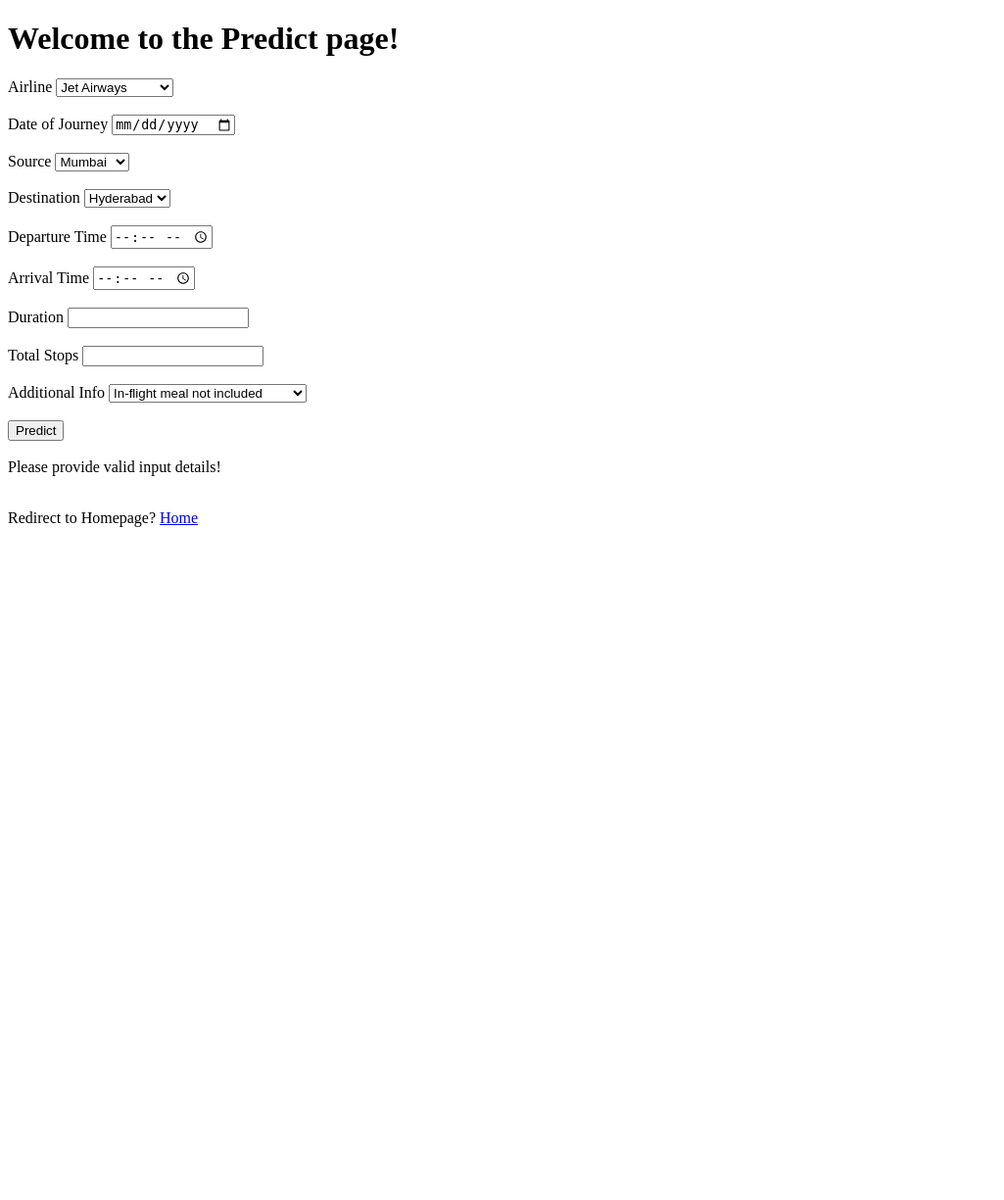
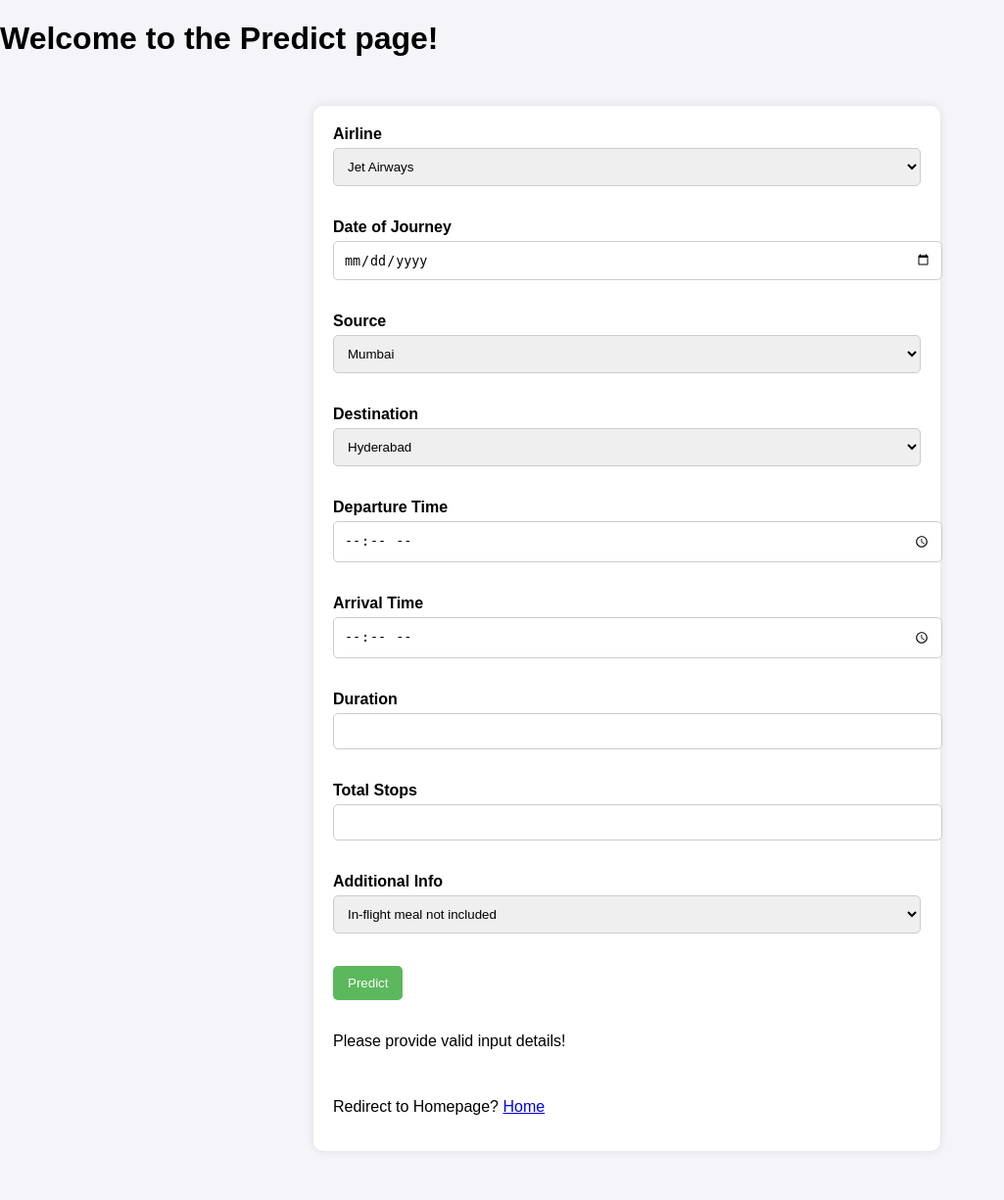
Before and after one commit to affanm16/flask-ml-project, a Flask app: page /predict in a window 1280 px wide. Shown: the whole page at 98% size, without its empty margins (0-1025 px from the left). Before the commit the page ends 538 px from the top, so only its background shows below. Run offline with Flask 3, Linux system fonts and the light colour scheme; parts of the project's set-up code (start-up, migrations or seed data) failed here and were passed over.

Commit message:
adding styling to the app

```diff
--- /dev/null
+++ b/static/styles/style.css
@@ -0,0 +1,56 @@
+/* styles.css */
+
+body {
+    font-family: Arial, sans-serif;
+    background-color: #f4f4f9;
+    margin: 0;
+    padding: 0;
+}
+
+form {
+    max-width: 600px;
+    margin: 50px auto;
+    padding: 20px;
+    background: #fff;
+    border-radius: 10px;
+    box-shadow: 0 0 10px rgba(0, 0, 0, 0.1);
+}
+
+form div {
+    margin-bottom: 15px;
+}
+
+form label {
+    display: block;
+    margin-bottom: 5px;
+    font-weight: bold;
+}
+
+form input[type="text"],
+form input[type="date"],
+form input[type="time"],
+form select,
+form input[type="number"] {
+    width: 100%;
+    padding: 10px;
+    border: 1px solid #ccc;
+    border-radius: 5px;
+}
+
+form input[type="submit"] {
+    background: #5cb85c;
+    color: white;
+    padding: 10px 15px;
+    border: none;
+    border-radius: 5px;
+    cursor: pointer;
+}
+
+form input[type="submit"]:hover {
+    background: #4cae4c;
+}
+
+.error {
+    color: red;
+    font-size: 0.9em;
+}
--- a/templates/layout.html
+++ b/templates/layout.html
@@ -4,6 +4,7 @@
 <head>
     <meta charset="UTF-8">
     <meta name="viewport" content="width=device-width, initial-scale=1.0">
+    <link rel="stylesheet" type="text/css" href="{{ url_for('static',filename='styles/style.css') }}">
     <title>{{ title }}</title>
 </head>
 
```
Also changed, not shown: app.py (line endings or trailing spaces).
